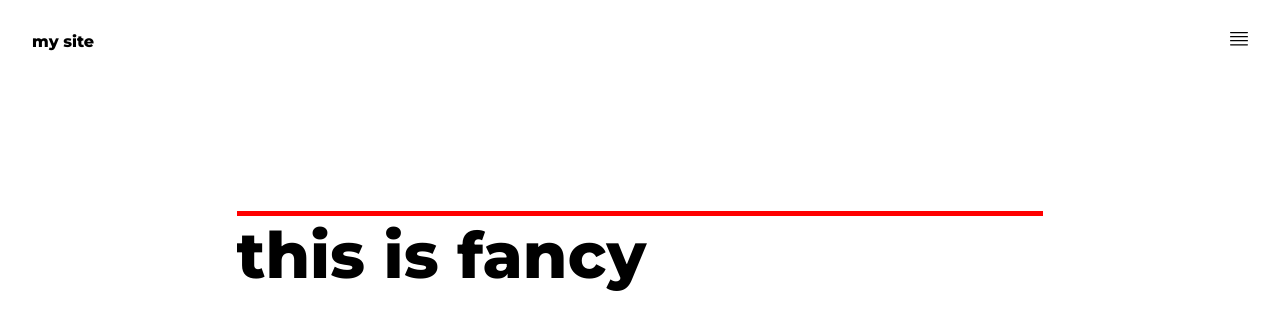
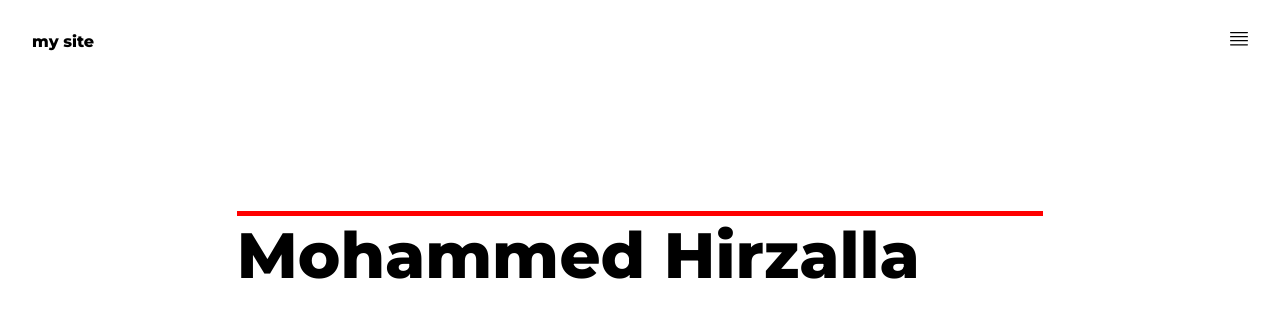
Before and after one commit to Moesworld/Sass, a plain HTML site: page index.html in a window 1280 px wide. Drawn offline with Linux system fonts and the light colour scheme.

Commit message:
Section name change

```diff
--- a/index.html
+++ b/index.html
@@ -34,7 +34,7 @@
 	</header>
 
 	<section>
-		<h1>this is fancy </h1>
+		<h1>Mohammed Hirzalla </h1>
 	</section>
 	<script>
 		var overlay = document.getElementById('overlay');
```
